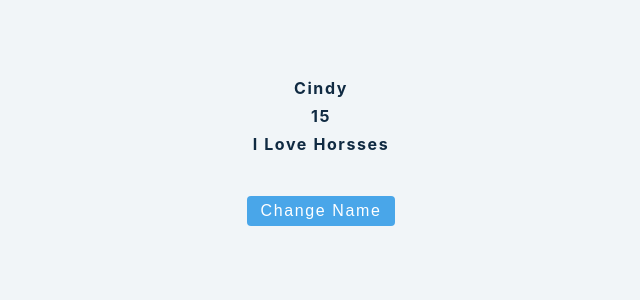
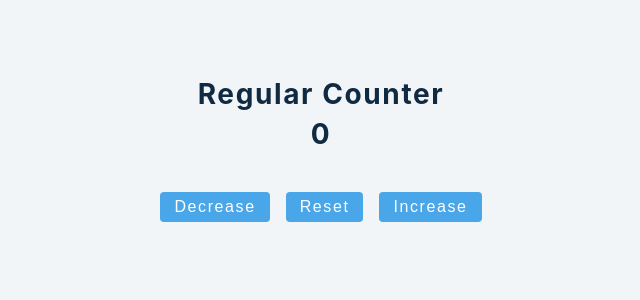
Before and after one commit to williamadahl/use-state-project, a React (Create React App) app: page / in a window 1280 px wide. Shown: the top 300 px of the page, without its empty margins (319-959 px from the left). Built offline with nearby package versions, Linux system fonts and the light colour scheme.

Commit message:
created a simple counter where value is increased / decreased and reset with useState handlers

```diff
--- a/src/App.js
+++ b/src/App.js
@@ -2,11 +2,12 @@ import './App.css';
 import SimpleUseStateExapmle from './setupFiles/simple-usestate-example'
 import UseStateArray from './setupFiles/use-state-array-example'
 import UseStateObject from './setupFiles/use-state-object-example'
+import UseStateCounter from './setupFiles/use-state-counter-example'
 
 function App() {
   return (
       <div className = 'container'>
-      <UseStateObject />
+      <UseStateCounter />
       </div>
   );
 }
--- /dev/null
+++ b/src/setupFiles/use-state-counter-example.js
@@ -0,0 +1,20 @@
+import React, {useState} from 'react';
+
+const CounterExample = () => {
+    const [value, setValue] = useState(0);
+    const resetCounter = () => {
+        setValue(0);
+    };
+    return(
+        <>
+            <section style={{margin: '4rem 0'}}>
+                <h3> regular counter </h3>
+                <h3> {value} </h3>
+                <button className = 'btn' onClick = {() => setValue(value - 1)}> Decrease </button>
+                <button className = 'btn' onClick = {resetCounter}> Reset </button>
+                <button className = 'btn' onClick = {() => setValue(value + 1)}> Increase </button>
+            </section>
+        </>
+    );
+}
+export default CounterExample;
```
Also changed, not shown: 1 other file (tests, documents, lock files or other folders).
